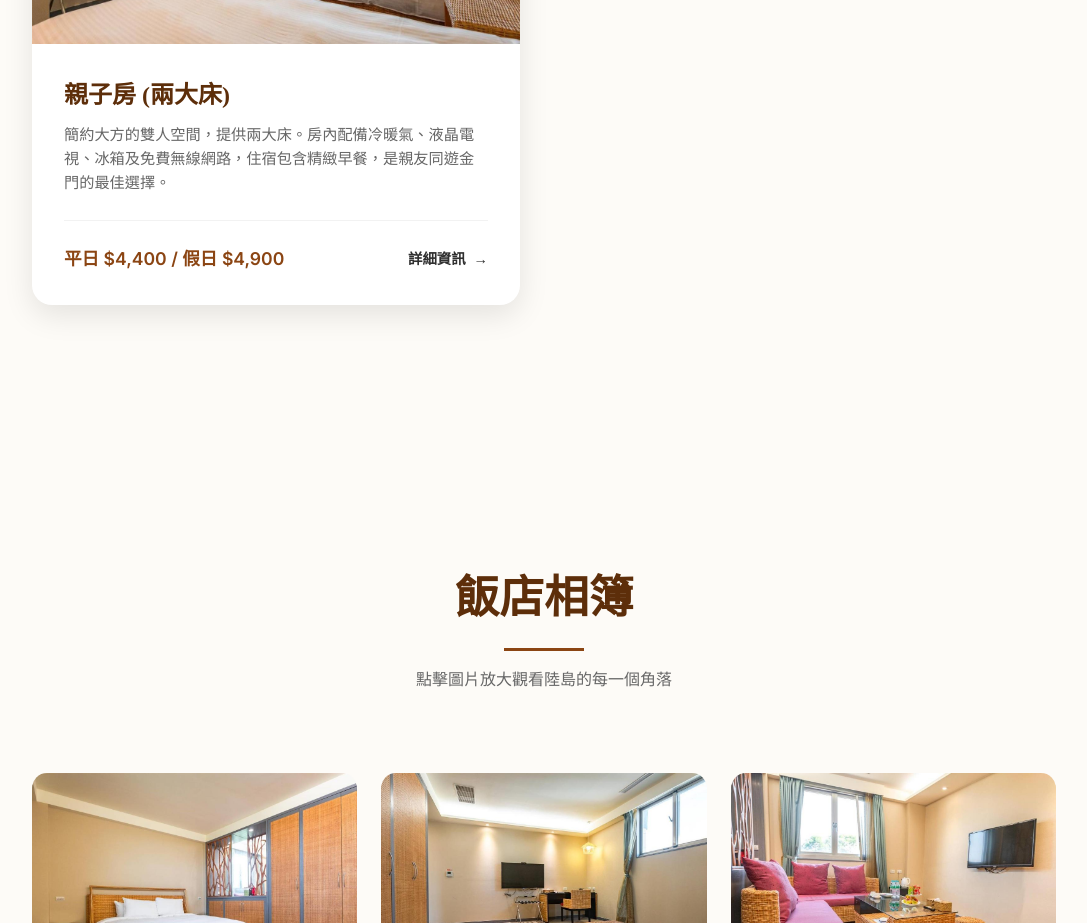
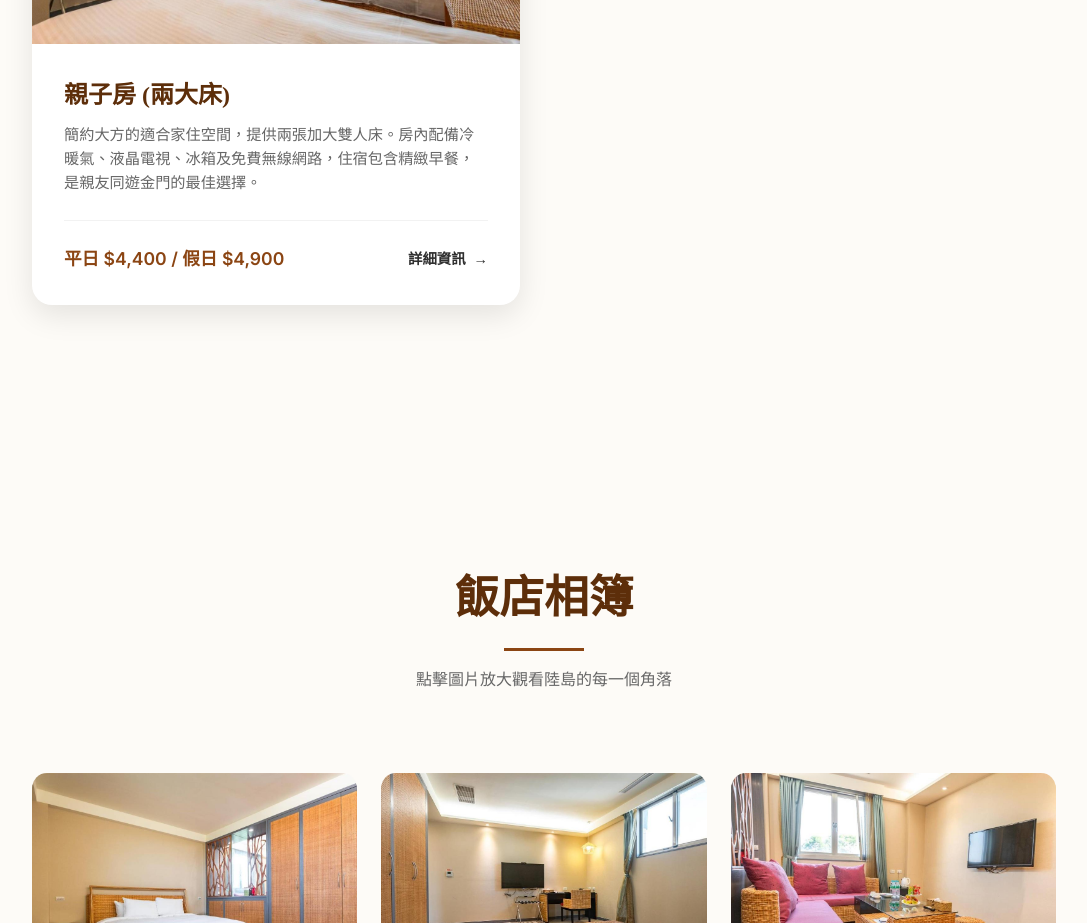
Before and after one commit to iDreal88/kinmen-ludao-hotel, a React (Vite) app: page / in a window 1280 px wide. Shown: the part 3160-4083 px from the top of the page, without its empty margins (96-1183 px from the left). Built offline with nearby package versions, Linux system fonts and the light colour scheme; a web font is replaced by a local one.

Commit message:
refactor: update room data structure and associated translations for consistency

```diff
--- a/src/data/roomData.js
+++ b/src/data/roomData.js
@@ -83,7 +83,7 @@ export const roomData = {
         prices: { fixed: '9,800', holiday: '4,900', weekday: '4,400' },
         occupancy: { zh: '4人(標準入住人數)', en: '4 Guests (Standard)' },
         equipment: { zh: '吹風機,電視,冰箱,冷氣,暖氣,無線網路,熱水壺,茶包', en: 'Hairdryer, TV, Refrigerator, AC, Heating, WiFi, Kettle, Tea Bags' },
-        desc_zh: "簡約大方的雙人空間，提供兩張單人床。房內配備冷暖氣、液晶電視、冰箱及免費無線網路，住宿包含精緻早餐，是親友同遊金門的最佳選擇。",
+        desc_zh: "簡約大方的適合家住空間，提供兩張加大雙人床。房內配備冷暖氣、液晶電視、冰箱及免費無線網路，住宿包含精緻早餐，是親友同遊金門的最佳選擇。",
         desc_en: "Simple and clean layout for 2 guests with 2 Twin beds. Equipped with AC/heating, TV, refrigerator, and free WiFi. Includes breakfast, ideal for friends traveling together.",
         images: [
             "/room-types/CHR/chr1.jpg",
--- a/src/data/translations.js
+++ b/src/data/translations.js
@@ -31,7 +31,7 @@ export const translations = {
         room_boutique_desc: "簡約大方的雙人空間，提供兩張單人床。房內配備冷暖氣、液晶電視、冰箱及免費無線網路，住宿包含精緻早餐，是親友同遊金門的最佳選擇。",
         room_family_name: "親子房 (兩大床)",
         room_family_price: "平日 $4,400 / 假日 $4,900",
-        room_family_desc: "簡約大方的雙人空間，提供兩大床。房內配備冷暖氣、液晶電視、冰箱及免費無線網路，住宿包含精緻早餐，是親友同遊金門的最佳選擇。",
+        room_family_desc: "簡約大方的適合家住空間，提供兩張加大雙人床。房內配備冷暖氣、液晶電視、冰箱及免費無線網路，住宿包含精緻早餐，是親友同遊金門的最佳選擇。",
         night: "/ 晚",
         view_details: "詳細資訊",
         gallery_title: "飯店相簿",
```
